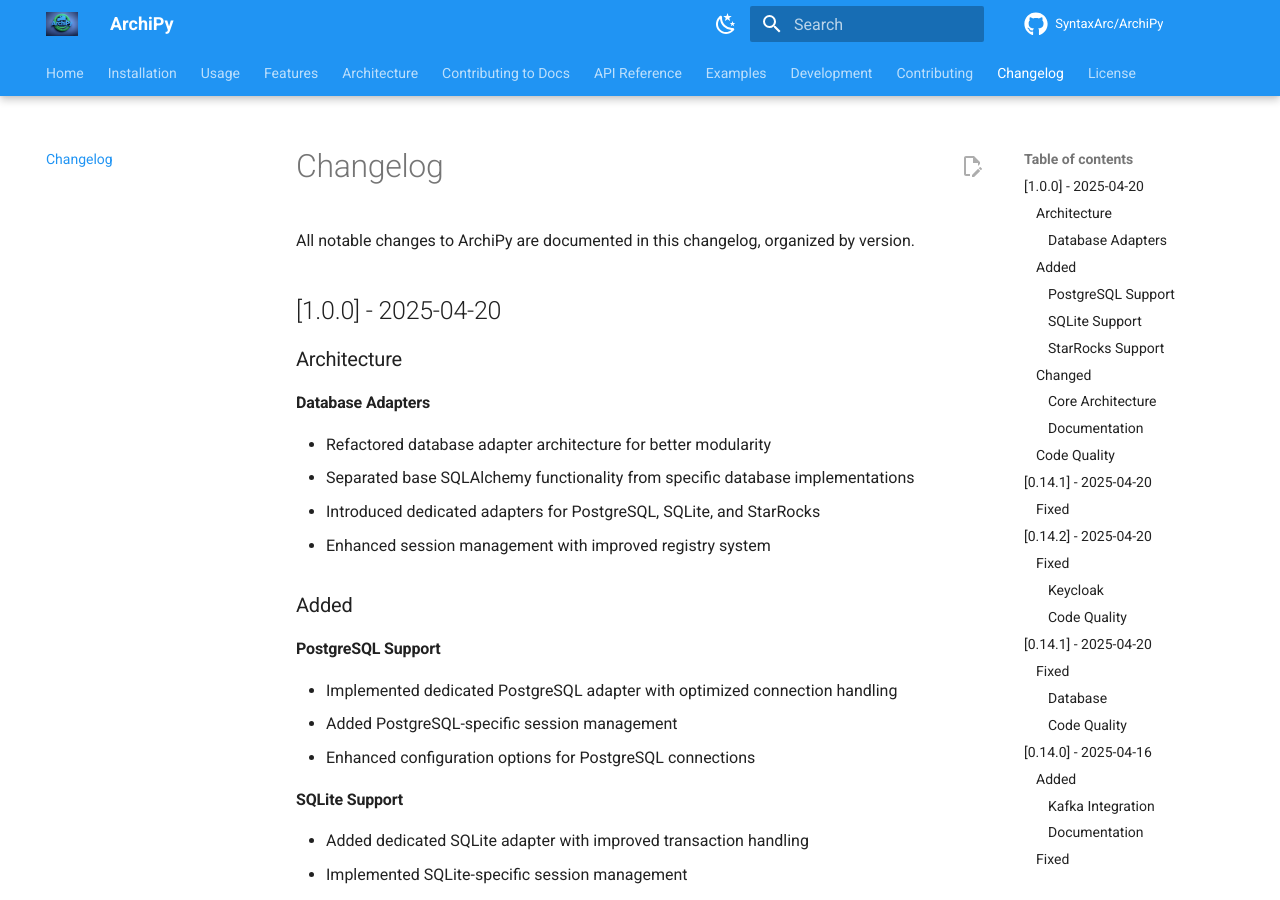
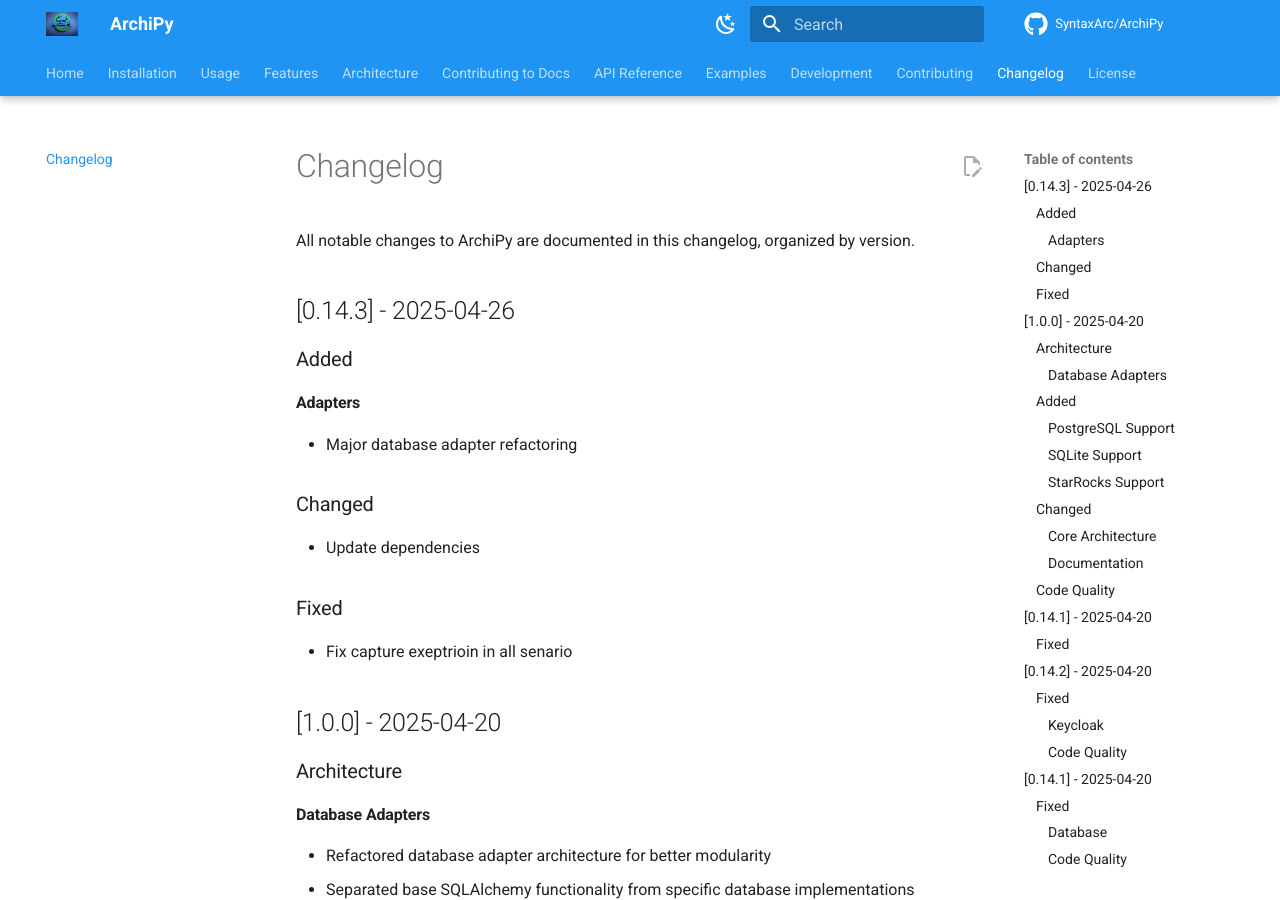
Before and after one commit to negatic/ArchiPy, an MkDocs documentation site: the page built from docs/changelog.md, in a window 1280 px wide and 900 px high. Built offline with MkDocs 1.6.1 and Material for MkDocs 9.7.7, drawn with Linux system fonts in a browser that asks for light colours; comment, search, counter and statistics services are not loaded; the version menu is left out.

Commit message:
update docs

```diff
--- a/docs/changelog.md
+++ b/docs/changelog.md
@@ -1,6 +1,25 @@
 # Changelog
 
 All notable changes to ArchiPy are documented in this changelog, organized by version.
+
+
+
+## [0.14.3] - 2025-04-26
+
+### Added
+
+#### Adapters
+
+- Major database adapter refactoring
+
+### Changed
+
+- Update dependencies
+
+
+### Fixed
+
+- Fix capture exeptrioin in all senario
 
 
 ## [1.0.0] - 2025-04-20
```
